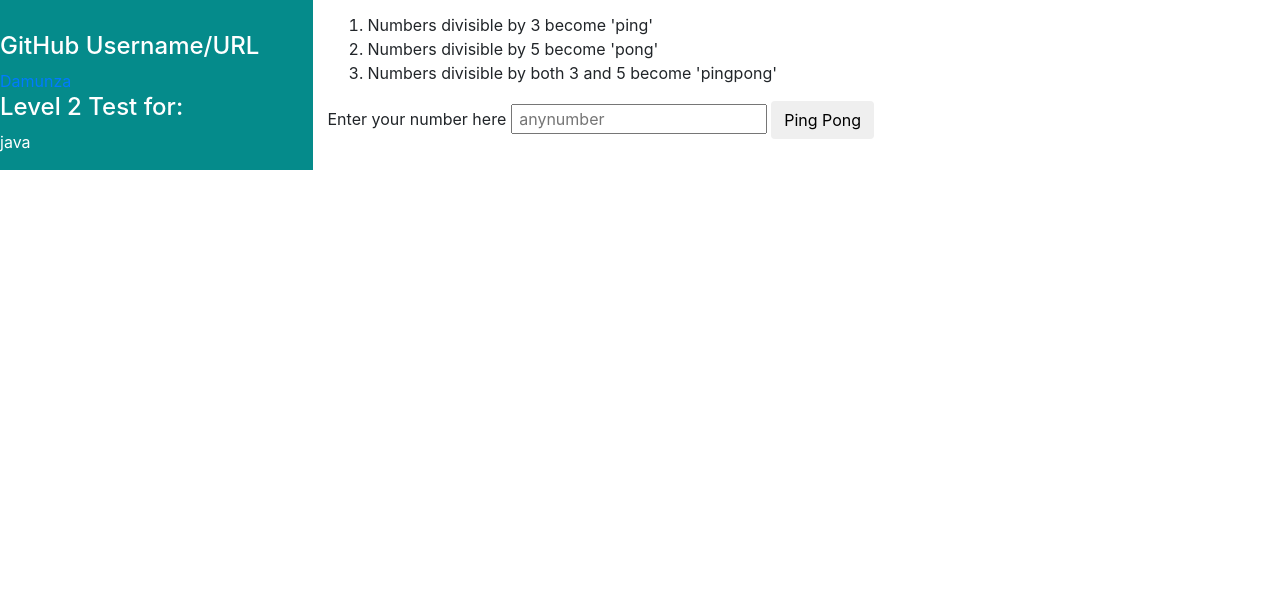
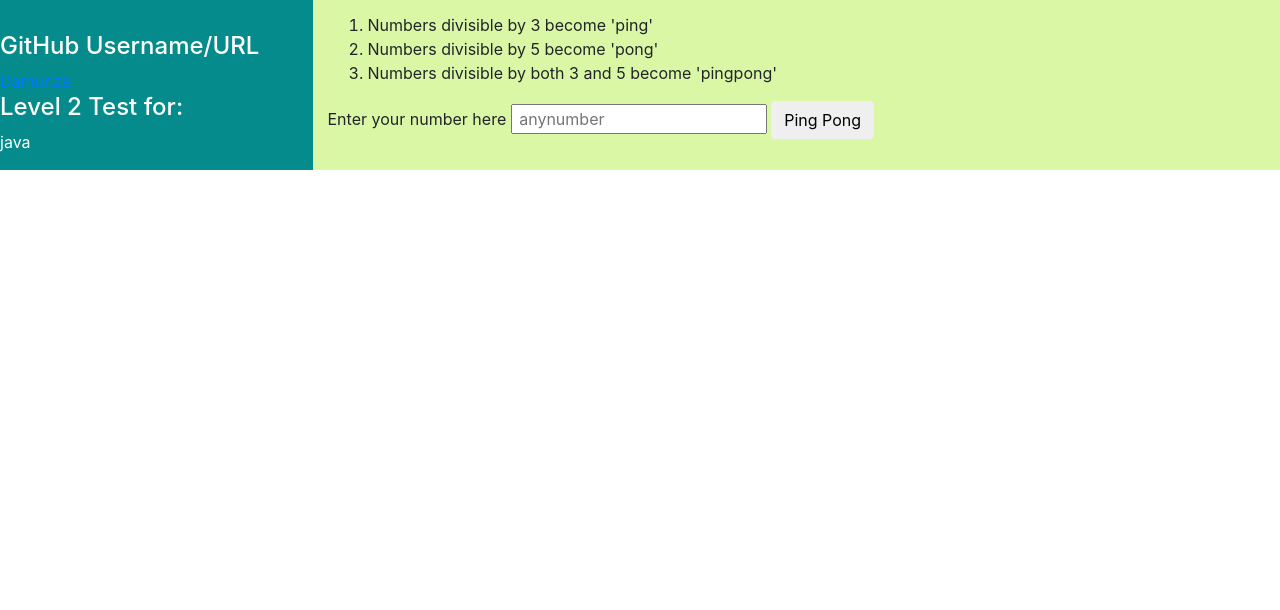
Before and after one commit to damunza/Ping-pong, a plain HTML site: page index.html in a window 1280 px wide. Shown: the part 190-800 px from the top of the page. Drawn offline with Linux system fonts and the light colour scheme.

Commit message:
styled the right column

```diff
--- a/css/styles.css
+++ b/css/styles.css
@@ -13,3 +13,6 @@
 #heading{
   color: black;
 }
+#three{
+  background-color: #daf7a6;
+}
--- a/index.html
+++ b/index.html
@@ -23,7 +23,7 @@
           <h4>Level 2 Test for:</h4>
           <p>java</p>
         </div>
-        <div class="col-9">
+        <div class="col-9" id="three">
           <h2>Let's play!</h2>
           <h4>Rules</h4>
           <p>Ping Pong will count to your number with the following exceptions:</p>
```
